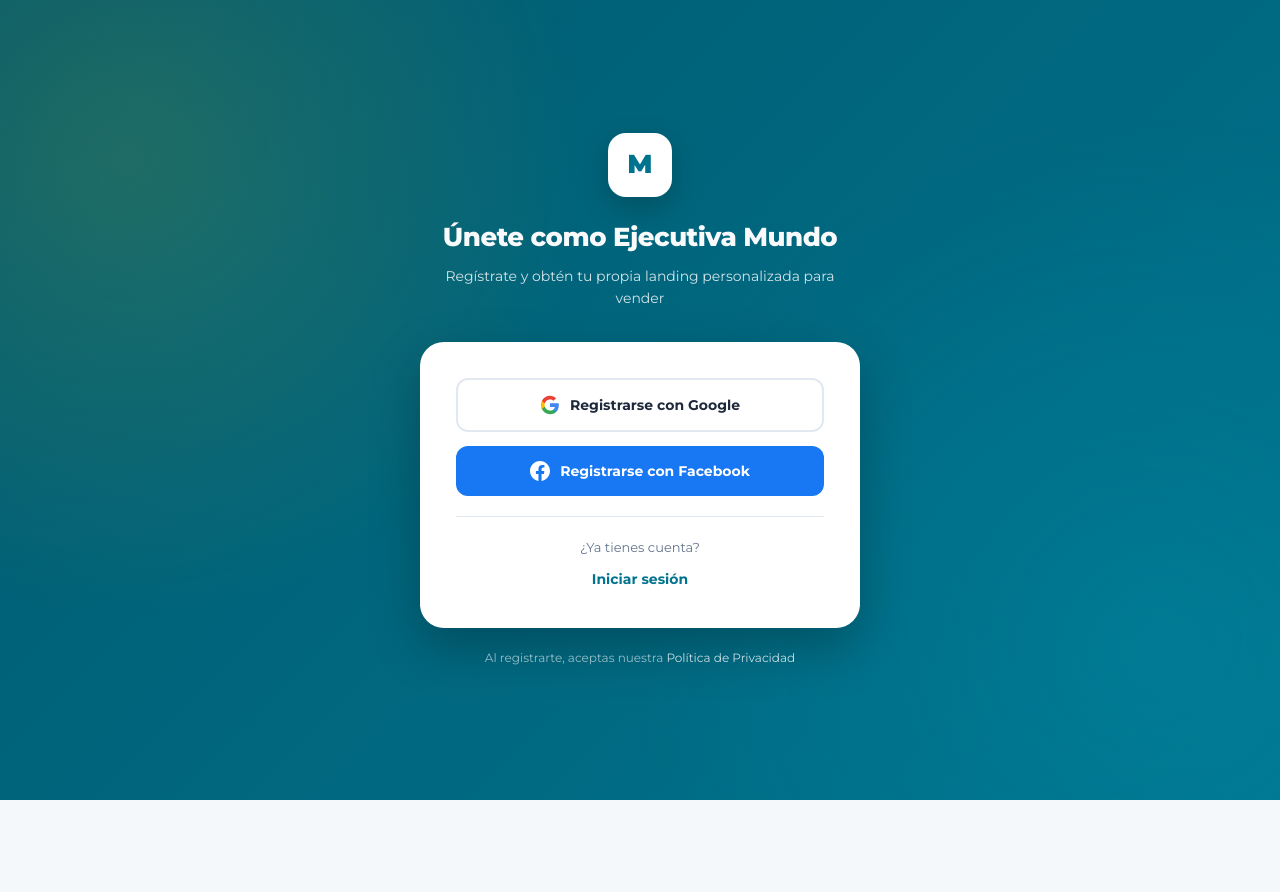
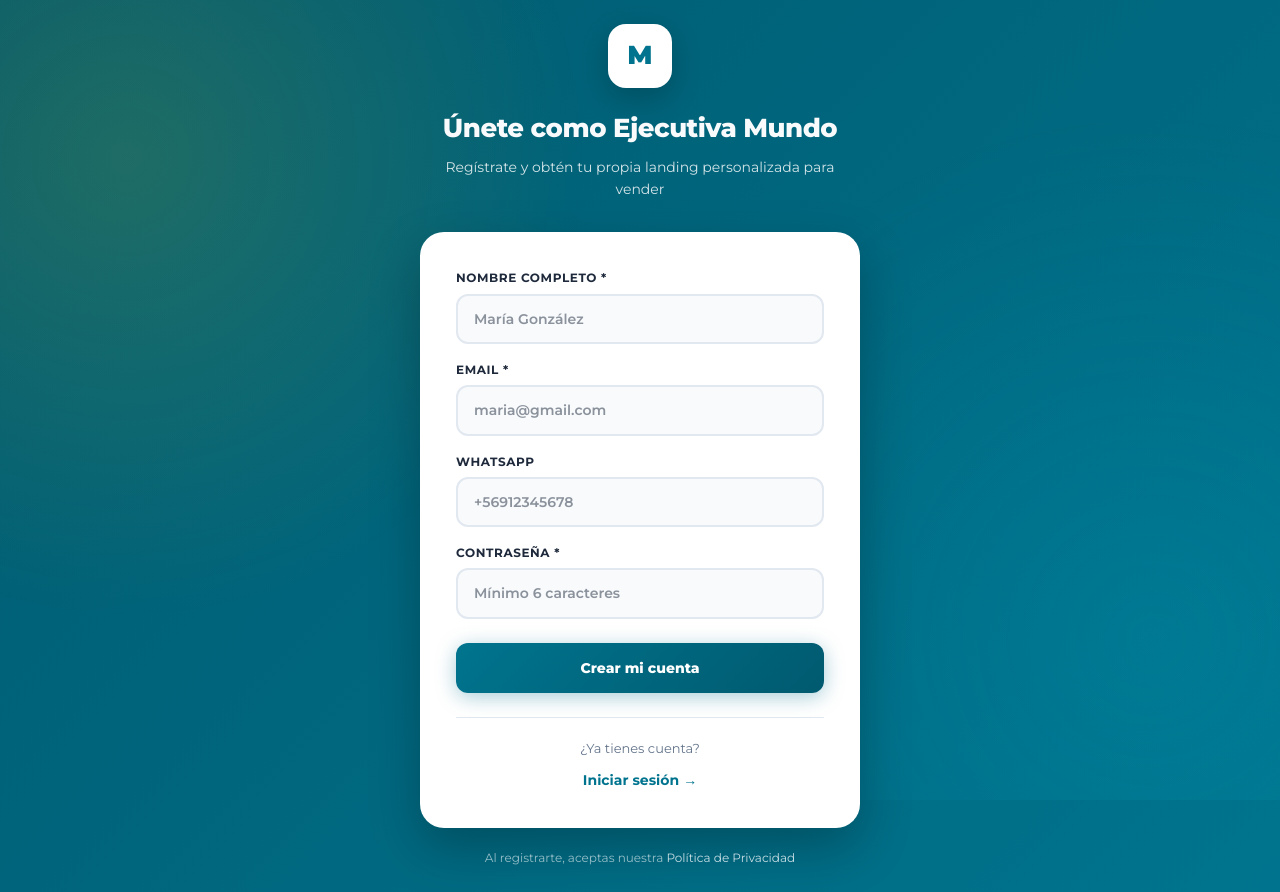
Before and after one commit to francosaav1998/mundo-crm, a Next.js app: page /registro in a window 1280 px wide. Before the commit the page ends 800 px from the top, so only its background shows below. Built offline with nearby package versions, Linux system fonts and the light colour scheme; no server answers.

Commit message:
feat(registro): registro con email+password via Supabase Auth, crea seller automaticamente

```diff
--- a/app/registro/page.js
+++ b/app/registro/page.js
@@ -6,39 +6,75 @@
 
 export const dynamic = "force-dynamic";
 
+function slugify(text) {
+  return String(text)
+    .normalize("NFD")
+    .replace(/[\u0300-\u036f]/g, "")
+    .replace(/[^a-zA-Z0-9\s-]/g, "")
+    .trim()
+    .replace(/\s+/g, "-")
+    .toLowerCase()
+    .slice(0, 60);
+}
+
 export default function RegistroPage() {
+  const [name, setName] = useState("");
+  const [email, setEmail] = useState("");
+  const [phone, setPhone] = useState("");
+  const [password, setPassword] = useState("");
   const [loading, setLoading] = useState(false);
   const [error, setError] = useState("");
+  const [success, setSuccess] = useState(false);
   const router = useRouter();
   const supabase = createClient();
 
-  async function handleGoogleLogin() {
+  async function handleSubmit(e) {
+    e.preventDefault();
     setLoading(true);
     setError("");
-    try {
-      const { error: err } = await supabase.auth.signInWithOAuth({
-        provider: "google",
-        options: { redirectTo: `${window.location.origin}/auth/callback` },
-      });
-      if (err) setError(err.message);
-    } catch (e) {
-      setError(e.message);
-    } finally {
+
+    if (password.length < 6) {
+      setError("La contraseña debe tener al menos 6 caracteres");
       setLoading(false);
-    }
+      return;
     }
 
-  async function handleFacebookLogin() {
-    setLoading(true);
-    setError("");
     try {
-      const { error: err } = await supabase.auth.signInWithOAuth({
-        provider: "facebook",
-        options: { redirectTo: `${window.location.origin}/auth/callback` },
+      const { data, error: signUpError } = await supabase.auth.signUp({
+        email,
+        password,
+        options: {
+          data: { full_name: name },
+        },
       });
-      if (err) setError(err.message);
-    } catch (e) {
-      setError(e.message);
+
+      if (signUpError) throw signUpError;
+
+      if (data.user) {
+        const slug = slugify(name);
+        const res = await fetch("/api/sellers", {
+          method: "POST",
+          headers: { "Content-Type": "application/json" },
+          body: JSON.stringify({
+            name,
+            email,
+            phone,
+            slug,
+          }),
+        });
+
+        if (res.ok) {
+          const seller = await res.json();
+          setSuccess(true);
+          setTimeout(() => router.push(`/p/${seller.slug}`), 1500);
+          return;
+        }
+
+        setSuccess(true);
+        setTimeout(() => router.push("/dashboard/login"), 2000);
+      }
+    } catch (err) {
+      setError(err.message || "Error al registrarse");
     } finally {
       setLoading(false);
     }
@@ -102,6 +138,7 @@
             borderRadius: "24px",
             padding: "36px",
             boxShadow: "0 20px 50px rgba(0, 0, 0, 0.25)",
+            textAlign: "left",
           }}
         >
           {error && (
@@ -121,64 +158,148 @@
             </div>
           )}
 
-          <button
-            onClick={handleGoogleLogin}
-            disabled={loading}
+          {success && (
+            <div
+              style={{
+                background: "rgba(37, 211, 102, 0.1)",
+                color: "#16a34a",
+                border: "1px solid rgba(37, 211, 102, 0.25)",
+                padding: "14px 16px",
+                borderRadius: "12px",
+                fontSize: "14px",
+                fontWeight: 700,
+                marginBottom: "20px",
+                textAlign: "center",
+              }}
+            >
+              <i className="bi bi-check-circle-fill" style={{ marginRight: "8px" }}></i>
+              ¡Cuenta creada! Redirigiendo a tu landing...
+            </div>
+          )}
+
+          <form onSubmit={handleSubmit} style={{ display: "flex", flexDirection: "column", gap: "16px" }}>
+            <div>
+              <label style={{ display: "block", fontSize: "12px", fontWeight: 700, color: "#1E293B", textTransform: "uppercase", letterSpacing: "0.05em", marginBottom: "6px" }}>
+                Nombre completo *
+              </label>
+              <input
+                type="text"
+                value={name}
+                onChange={(e) => setName(e.target.value)}
+                required
+                placeholder="María González"
                 style={{
                   width: "100%",
-              background: "#FFFFFF",
+                  padding: "12px 16px",
+                  background: "#F8FAFC",
+                  border: "2px solid #E2E8F0",
+                  borderRadius: "12px",
                   color: "#1E293B",
+                  fontSize: "14px",
+                  fontWeight: 600,
+                  outline: "none",
+                }}
+              />
+            </div>
+
+            <div>
+              <label style={{ display: "block", fontSize: "12px", fontWeight: 700, color: "#1E293B", textTransform: "uppercase", letterSpacing: "0.05em", marginBottom: "6px" }}>
+                Email *
+              </label>
+              <input
+                type="email"
+                value={email}
+                onChange={(e) => setEmail(e.target.value)}
+                required
+                placeholder="maria@gmail.com"
+                style={{
+                  width: "100%",
+                  padding: "12px 16px",
+                  background: "#F8FAFC",
                   border: "2px solid #E2E8F0",
-              fontWeight: 700,
+                  borderRadius: "12px",
+                  color: "#1E293B",
+                  fontSize: "14px",
+                  fontWeight: 600,
+                  outline: "none",
+                }}
+              />
+            </div>
+
+            <div>
+              <label style={{ display: "block", fontSize: "12px", fontWeight: 700, color: "#1E293B", textTransform: "uppercase", letterSpacing: "0.05em", marginBottom: "6px" }}>
+                WhatsApp
+              </label>
+              <input
+                type="tel"
+                value={phone}
+                onChange={(e) => setPhone(e.target.value)}
+                placeholder="+56912345678"
+                style={{
+                  width: "100%",
+                  padding: "12px 16px",
+                  background: "#F8FAFC",
+                  border: "2px solid #E2E8F0",
+                  borderRadius: "12px",
+                  color: "#1E293B",
+                  fontSize: "14px",
+                  fontWeight: 600,
+                  outline: "none",
+                }}
+              />
+            </div>
+
+            <div>
+              <label style={{ display: "block", fontSize: "12px", fontWeight: 700, color: "#1E293B", textTransform: "uppercase", letterSpacing: "0.05em", marginBottom: "6px" }}>
+                Contraseña *
+              </label>
+              <input
+                type="password"
+                value={password}
+                onChange={(e) => setPassword(e.target.value)}
+                required
+                placeholder="Mínimo 6 caracteres"
+                style={{
+                  width: "100%",
+                  padding: "12px 16px",
+                  background: "#F8FAFC",
+                  border: "2px solid #E2E8F0",
+                  borderRadius: "12px",
+                  color: "#1E293B",
+                  fontSize: "14px",
+                  fontWeight: 600,
+                  outline: "none",
+                }}
+              />
+            </div>
+
+            <button
+              type="submit"
+              disabled={loading || success}
+              style={{
+                width: "100%",
+                background: "linear-gradient(135deg, #00748E 0%, #005A6F 100%)",
+                color: "#FFFFFF",
+                fontWeight: 800,
                 padding: "14px",
                 borderRadius: "12px",
+                border: "none",
                 cursor: loading ? "not-allowed" : "pointer",
                 fontSize: "14px",
+                boxShadow: "0 4px 20px rgba(0, 116, 142, 0.35)",
+                transition: "all 0.2s",
                 display: "flex",
                 alignItems: "center",
                 justifyContent: "center",
-              gap: "10px",
-              marginBottom: "14px",
-              transition: "all 0.2s",
+                gap: "8px",
+                marginTop: "8px",
               }}
             >
-            <svg width="20" height="20" viewBox="0 0 24 24">
-              <path fill="#4285F4" d="M22.56 12.25c0-.78-.07-1.53-.2-2.25H12v4.26h5.92c-.26 1.37-1.04 2.53-2.21 3.31v2.77h3.57c2.08-1.92 3.28-4.74 3.28-8.09z"/>
-              <path fill="#34A853" d="M12 23c2.97 0 5.46-.98 7.28-2.66l-3.57-2.77c-.98.66-2.23 1.06-3.71 1.06-2.86 0-5.29-1.93-6.16-4.53H2.18v2.84C3.99 20.53 7.7 23 12 23z"/>
-              <path fill="#FBBC05" d="M5.84 14.09c-.22-.66-.35-1.36-.35-2.09s.13-1.43.35-2.09V7.07H2.18C1.43 8.55 1 10.22 1 12s.43 3.45 1.18 4.93l2.85-2.22z"/>
-              <path fill="#EA4335" d="M12 5.38c1.62 0 3.06.56 4.21 1.64l3.15-3.15C17.45 2.09 14.97 1 12 1 7.7 1 3.99 3.47 2.18 7.07l3.66 2.84c.87-2.6 3.3-4.53 6.16-4.53z"/>
-            </svg>
-            {loading ? "Conectando..." : "Registrarse con Google"}
+              {loading ? "Creando cuenta..." : "Crear mi cuenta"}
             </button>
+          </form>
 
-          <button
-            onClick={handleFacebookLogin}
-            disabled={loading}
-            style={{
-              width: "100%",
-              background: "#1877F2",
-              color: "#FFFFFF",
-              border: "none",
-              fontWeight: 700,
-              padding: "14px",
-              borderRadius: "12px",
-              cursor: loading ? "not-allowed" : "pointer",
-              fontSize: "14px",
-              display: "flex",
-              alignItems: "center",
-              justifyContent: "center",
-              gap: "10px",
-              marginBottom: "14px",
-              transition: "all 0.2s",
-            }}
-          >
-            <svg width="20" height="20" viewBox="0 0 24 24" fill="white">
-              <path d="M24 12.073c0-6.627-5.373-12-12-12s-12 5.373-12 12c0 5.99 4.388 10.954 10.125 11.854v-8.385H7.078v-3.47h3.047V9.43c0-3.007 1.792-4.669 4.533-4.669 1.312 0 2.686.235 2.686.235v2.953H15.83c-1.491 0-1.956.925-1.956 1.874v2.25h3.328l-.532 3.47h-2.796v8.385C19.612 23.027 24 18.062 24 12.073z"/>
-            </svg>
-            {loading ? "Conectando..." : "Registrarse con Facebook"}
-          </button>
-
-          <div style={{ marginTop: "20px", paddingTop: "20px", borderTop: "1px solid #E2E8F0", textAlign: "center" }}>
+          <div style={{ marginTop: "24px", paddingTop: "20px", borderTop: "1px solid #E2E8F0", textAlign: "center" }}>
             <p style={{ fontSize: "13px", color: "#64748B", marginBottom: "8px" }}>
               ¿Ya tienes cuenta?
             </p>
@@ -193,7 +314,7 @@
                 cursor: "pointer",
               }}
             >
-              Iniciar sesión
+              Iniciar sesión →
             </button>
           </div>
         </div>
```
Lines whose indentation alone changed are shown as unchanged.
